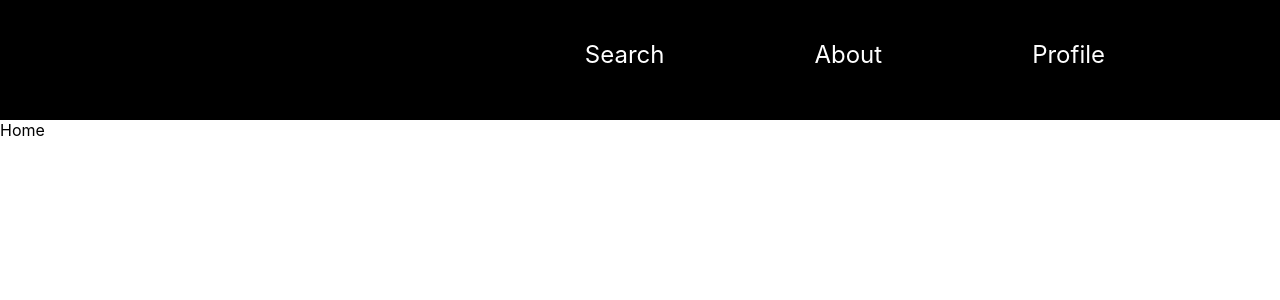
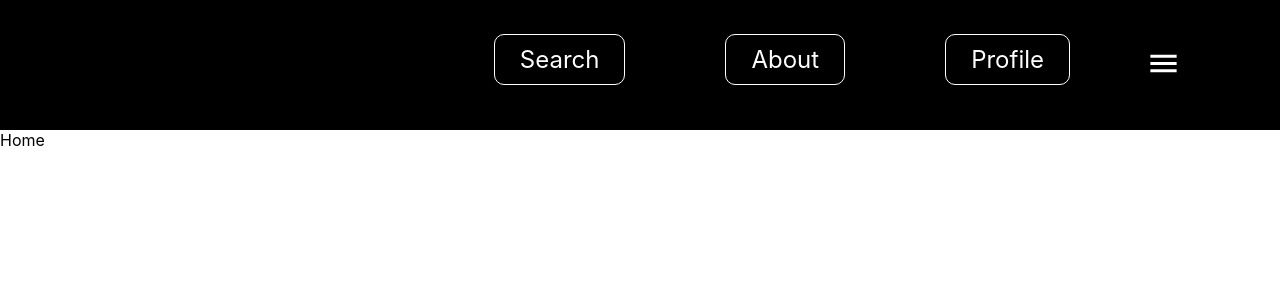
Before and after one commit to antonclayton/CLOTH-APP, a React (Create React App) app: page / in a window 1280 px wide. Shown: the top 300 px of the page. Built offline with nearby package versions, Linux system fonts and the light colour scheme.

Commit message:
styling changes (gave the links button looks)

```diff
--- a/src/components/Navbar.js
+++ b/src/components/Navbar.js
@@ -43,14 +43,14 @@ const Navbar = () => {
         justifyContent='center'
         direction='row'
         height='40px'
-        padding='40px 100px'>
+        margin='45px 100px'>
           <div className={openLinks ? 'open' : 'closed'}>
-            <Link to='/' className='link' style={{padding:'30px 75px', color: 'white', fontSize: '24px', textDecoration: 'none'}}>Search</Link>
-            <Link to='/about' className='link'style={{padding: '30px 75px', color: 'white', fontSize: '24px', textDecoration: 'none'}}>About</Link>
-            <Link to='/profile' className='link' style={{padding:'30px 75px', color: 'white', fontSize: '24px', textDecoration: 'none'}}>Profile</Link>
+            <Link to='/' className='link' style={{margin:'30px 50px', padding: '10px 25px', color: 'white', fontSize: '24px', textDecoration: 'none', border: '1px solid white', borderRadius: '10px'}}>Search</Link>
+            <Link to='/about' className='link'style={{margin: '30px 50px', padding: '10px 25px', color: 'white', fontSize: '24px', textDecoration: 'none', border: '1px solid white', borderRadius: '10px'}}>About</Link>
+            <Link to='/profile' className='link' style={{margin:'30px 50px', padding: '10px 25px', color: 'white', fontSize: '24px', textDecoration: 'none', border: '1px solid white', borderRadius: '10px'}}>Profile</Link>
           </div>
 
-          <button onClick={toggleNavbar} id='toggle' className={openLinks ? 'closed' : 'open'}><MenuIcon fontSize='large'/></button>
+          <button onClick={toggleNavbar} id='toggle' ><MenuIcon fontSize='large'/></button>
         </Stack>
     </Stack>
   )
--- a/src/styles/Navbar.css
+++ b/src/styles/Navbar.css
@@ -12,7 +12,7 @@
     border: none;
     background: none;
     color: white;
-    padding-left: 40px;
+    margin-left: 20px;
 }
 
 #toggle:hover {
```
